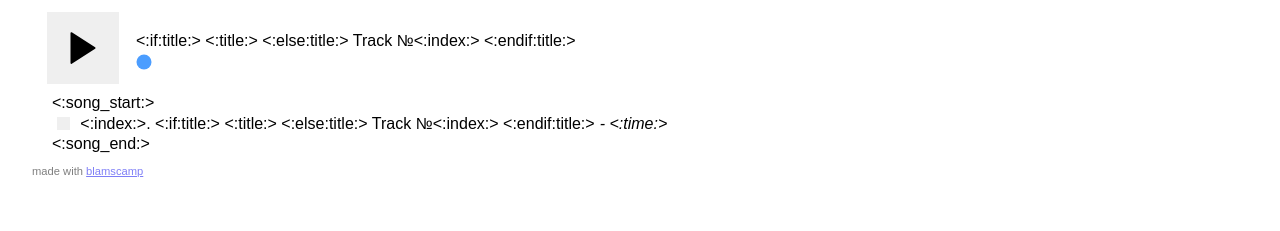
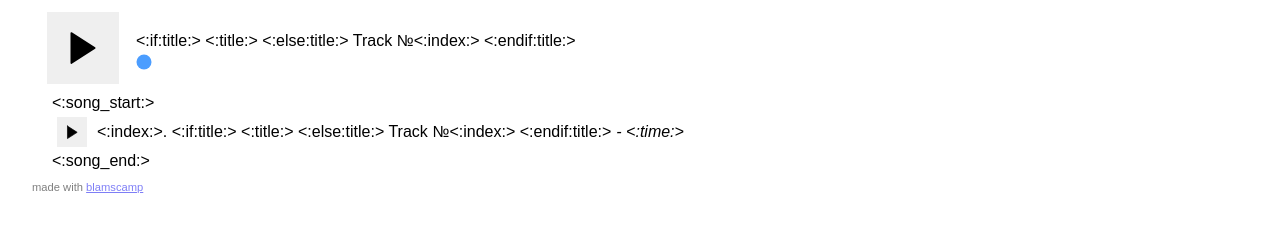
Before and after one commit to blackle/blamscamp, a plain HTML site: page template.html in a window 1280 px wide. Shown: the part 139-370 px from the top of the page. Drawn offline with Linux system fonts and the light colour scheme.

Commit message:
:bug: Init buttons' state on player load

```diff
--- a/template.html
+++ b/template.html
@@ -71,8 +71,10 @@
       let slider_locked = false;
       function reset_player() {
         last_played = -1;
-        player_title.textContent = play_buttons[0].parentElement.querySelector(".title").textContent;
-        audio.src = play_buttons[0].dataset.song;
+        if (play_buttons.length ) {
+            player_title.textContent = play_buttons[0].parentElement.querySelector(".title").textContent;
+            audio.src = play_buttons[0].dataset.song;
+        }
         window.setTimeout(() => slider.value = 0, 0);
       }
       reset_player();
@@ -143,6 +145,7 @@
           set_button_state(e, true);
           set_button_state(big_button, true);
         };
+        set_button_state(e, false);
       });
     </script>
     <style type="text/css">
```
